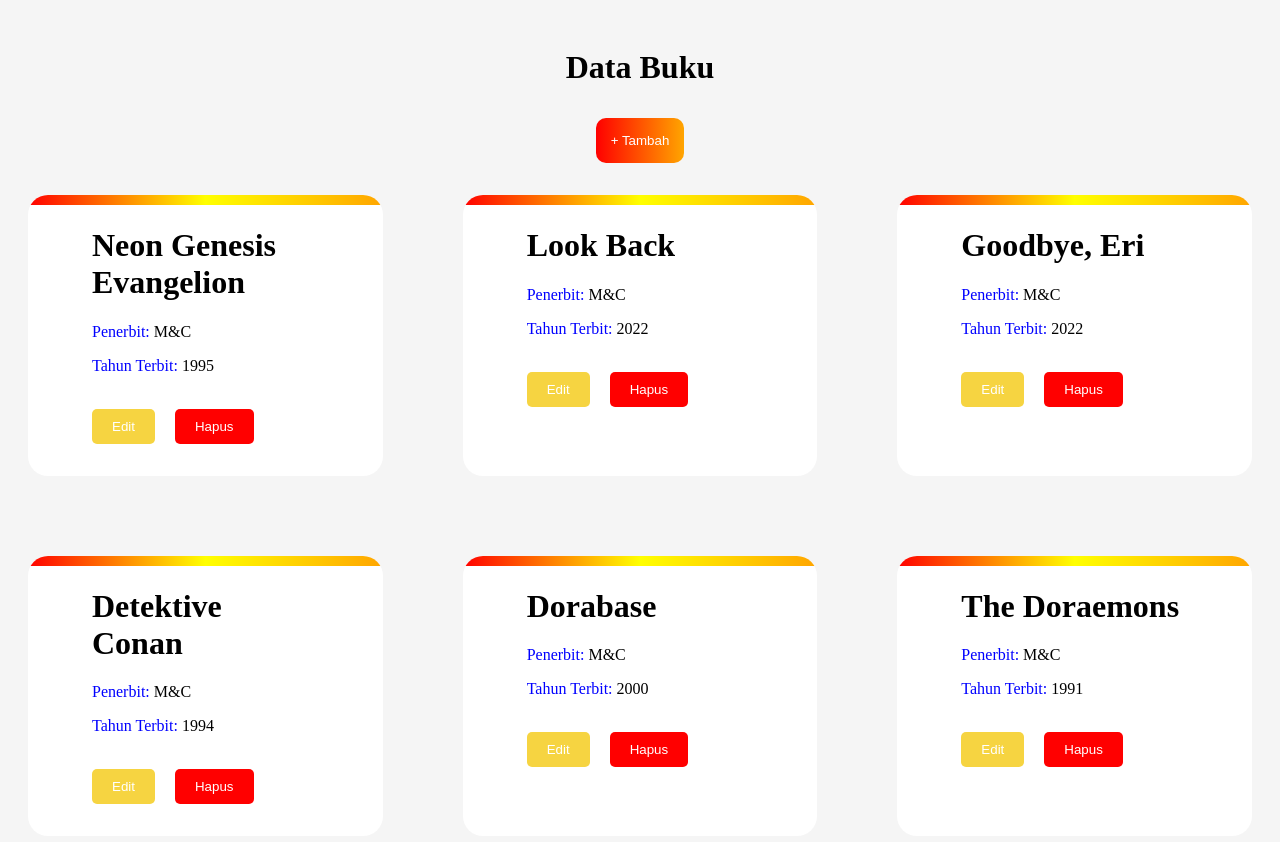
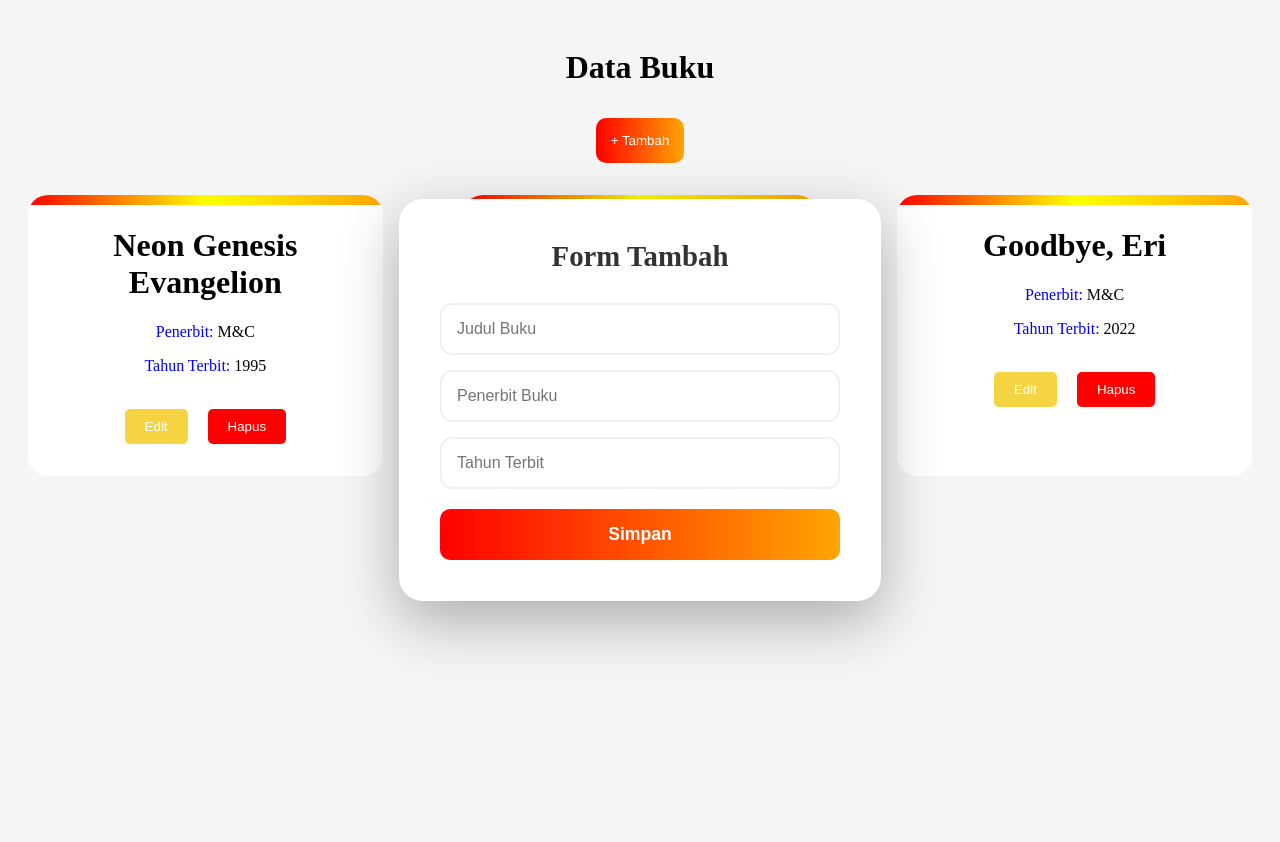
Before and after one commit to IQBAL-03/Data_Buku, a React (Vite) app: page / in a window 1280 px wide. Both pictures are taken after a click on the button "+ Tambah". Shown: the top 842 px of the page. After the commit the page ends 800 px from the top, so only its background shows below. Built offline with nearby package versions, Linux system fonts and the light colour scheme.

Commit message:
Tambahkan modal form untuk menambah buku dan perbaiki fungsi Header untuk menerima props onTambah

```diff
--- a/src/App.css
+++ b/src/App.css
@@ -6,11 +6,14 @@
   background-color: whitesmoke;
   padding: 20px;
 }
+
 .tambah {
   display: flex;
   justify-content: center;
   margin-top: 2rem;
+
 }
+
 .btn-tambah {
   background: linear-gradient(to right, red, orange);
   padding: 15px;
@@ -36,7 +39,7 @@
   background-color: white;
   padding: 2rem 4rem;
   border-radius: 20px;
-  text-align: left;
+  text-align: center;
   position: relative;
   overflow: hidden;
 }
@@ -76,3 +79,128 @@
   margin-left: 20px;
   margin-top: 18px;
 }
+
+
+
+.form {
+  position: fixed;
+  top: 50%;
+  left: 50%;
+  transform: translate(-50%, -50%);
+  background-color: white;
+  width: 90%;
+  max-width: 400px;
+  padding: 40px;
+  border-radius: 24px;
+  box-shadow: 0 20px 60px rgba(0, 0, 0, 0.3);
+  z-index: 99999999999999999999999;
+  text-align: center;
+  border: 1px solid rgba(255, 255, 255, 0.3);
+}
+
+.form h2 {
+  margin-top: 0;
+  margin-bottom: 30px;
+  color: #333;
+  font-size: 1.8rem;
+}
+
+.form form {
+  display: flex;
+  flex-direction: column;
+  gap: 15px;
+}
+
+.form input {
+  padding: 15px;
+  border: 2px solid #f0f0f0;
+  border-radius: 12px;
+  font-size: 1rem;
+  outline: none;
+}
+
+.form input:focus {
+  border-color: orange;
+  background-color: #fff9f0;
+  box-shadow: 0 0 10px rgba(255, 165, 0, 0.15);
+}
+
+#tahun {
+  color: #666;
+}
+
+.form .btn-tambah {
+  margin-top: 20px;
+  width: 100%;
+  font-weight: bold;
+  font-size: 1.1rem;
+  cursor: pointer;
+}
+
+.form .btn-tambah:hover {
+  background-color: darkred;
+}
+
+.form-header {
+  display: flex;
+  justify-content: space-between;
+  align-items: center;
+  margin-bottom: 25px;
+  border-bottom: 2px solid #f0f0f0;
+  padding-bottom: 15px;
+}
+
+.form-header h2 {
+  margin: 0;
+  color: #333;
+  font-size: 1.5rem;
+}
+
+.input-group {
+  margin-bottom: 18px;
+}
+
+.input-group label {
+  display: block;
+  margin-bottom: 8px;
+  font-weight: 600;
+  color: #555;
+  font-size: 0.9rem;
+}
+
+.input-group input {
+  width: 100%;
+  padding: 12px 15px;
+  border: 2px solid #eee;
+  border-radius: 10px;
+  font-size: 1rem;
+  box-sizing: border-box;
+}
+
+.input-group input:focus {
+  outline: none;
+  border-color: orange;
+  box-shadow: 0 0 8px rgba(255, 165, 0, 0.2);
+}
+
+.form-footer {
+  display: flex;
+  justify-content: flex-end;
+  gap: 15px;
+  margin-top: 30px;
+}
+
+.btn-simpan {
+  background: linear-gradient(to right, red, orange);
+  color: white;
+  border: none;
+  padding: 12px 25px;
+  border-radius: 10px;
+  cursor: pointer;
+  font-weight: 600;
+  box-shadow: 0 4px 15px rgba(255, 69, 0, 0.3);
+}
+
+.btn-simpan:hover {
+  filter: brightness(1.1);
+}
--- a/src/App.jsx
+++ b/src/App.jsx
@@ -1,11 +1,12 @@
 import "./App.css";
+import { useState } from "react";
 
-function Header() {
+function Header({ onTambah }) {
   return (
     <header>
       <h1 id="judul">Data Buku</h1>
       <div className="tambah">
-        <button className="btn-tambah">+ Tambah</button>
+        <button onClick={onTambah} className="btn-tambah">+ Tambah</button>
       </div>
     </header>
   );
@@ -30,17 +31,16 @@
 }
 
 function App() {
+  const [showModal, setShowModal] = useState(false);
+
   const buku = [
     { judul: "Neon Genesis Evangelion", penerbit: "M&C", tahun: "1995" },
     { judul: "Look Back", penerbit: "M&C", tahun: "2022" },
-    { judul: "Goodbye, Eri", penerbit: "M&C", tahun: "2022" },
-    { judul: "Detektive Conan", penerbit: "M&C", tahun: "1994" },
-    { judul: "Dorabase", penerbit: "M&C", tahun: "2000" },
-    { judul: "The Doraemons", penerbit: "M&C", tahun: "1991" },
+    { judul: "Goodbye, Eri", penerbit: "M&C", tahun: "2022" }
   ];
   return (
     <div className="App">
-      <Header />
+      <Header onTambah={() => setShowModal(true)} />
       <main>
         <div className="wrap">
           <div className="container">
@@ -54,6 +54,18 @@
             ))}
           </div>
         </div>
+
+        {showModal && (
+          <div className="form">
+            <h2>Form Tambah</h2>
+            <form>
+              <input type="text" name="judul" placeholder="Judul Buku"></input>
+              <input type="text" name="penerbit" placeholder="Penerbit Buku"></input>
+              <input type="text" name="tahun" id="tahun" placeholder="Tahun Terbit"></input>
+            </form>
+            <button className="btn-tambah">Simpan</button>
+          </div>
+        )}
       </main>
     </div>
   );
```
